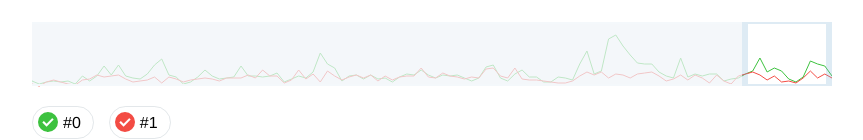
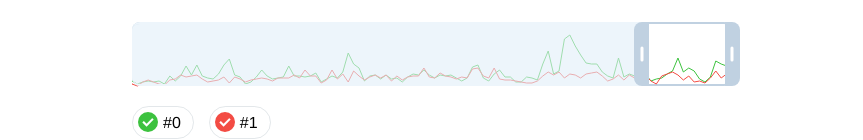
Before and after one commit to neSpecc/graphon, a website built with webpack: page telegraph/example.html in a window 1280 px wide. Shown: the part 448-588 px from the top of the page, without its empty margins (208-1071 px from the left). Built offline with Linux system fonts and the light colour scheme.

Commit message:
bouncing

```diff
--- a/telegraph/example.html
+++ b/telegraph/example.html
@@ -4,7 +4,7 @@
 
 <style>
     body {
-        max-width: 800px;
+        max-width: 600px;
         margin: 0 auto;
         padding: 15px;
         font-family: Roboto, 'Helvetica Neue', -apple-system,BlinkMacSystemFont,Segoe UI,Roboto,Oxygen,Ubuntu,Cantarell,Fira Sans,Droid Sans,sans-serif;
--- a/telegraph/src/modules/minimap.js
+++ b/telegraph/src/modules/minimap.js
@@ -2,6 +2,7 @@ import * as Dom from '../utils/dom.js';
 import * as Event from '../utils/event.js';
 import debounce from '../utils/debounce.js';
 import Graph from './graph.js';
+import log from '../utils/log.js';
 
 
 /**
@@ -238,6 +239,7 @@ export default class Minimap {
    * @param {string} offsetLeft
    */
   moveViewport(offsetLeft){
+    log({offsetLeft})
     const width = this.width;
     const maxLeft = this.wrapperWidth - width;
     const minLeft = this.leftZoneMinimumWidth;
@@ -332,6 +334,28 @@ export default class Minimap {
   finishSliding(){
     this.viewportPressed = false;
     this.viewportOffsetLeft = this.scrolledValue;
+
+
+    let start = null;
+
+    // console.log('direction', direction);
+
+    let step = (timestamp) => {
+      if (!start) start = timestamp;
+      var progress = timestamp - start;
+      let forTo = Math.min(progress / this.prevX, 500);
+
+      console.log('forTo', this.prevX, progress);
+
+      // console.log('progress', progress);
+      this.moveViewport(forTo * 5);
+      // element.style.transform = 'translateX(' + Math.min(progress / 10, 200) + 'px)';
+      if (progress < 100) {
+        window.requestAnimationFrame(step);
+      }
+    }
+
+    window.requestAnimationFrame(step);
   }
 
   finishLeftScaling(){
@@ -349,6 +373,28 @@ export default class Minimap {
    */
   viewportDragged(event){
     let delta = Event.getPageX(event) - this.moveStartX;
+
+    let direction = this.prevX < delta ? 'right' : 'left';
+
+    this.prevX = delta + 0;
+
+    // let start = null;
+    //
+    // console.log('direction', direction);
+    //
+    // let step = (timestamp) => {
+    //     if (!start) start = timestamp;
+    //     var progress = timestamp - start;
+    //
+    //     // console.log('progress', progress);
+    //     this.moveViewport(Math.min(this.prevX / 10, 200));
+    //     // element.style.transform = 'translateX(' + Math.min(progress / 10, 200) + 'px)';
+    //     if (progress < 500) {
+    //       window.requestAnimationFrame(step);
+    //     }
+    // }
+    //
+    // window.requestAnimationFrame(step);
 
     this.moveViewport(delta);
     this.syncScrollWithChart();
--- a/telegraph/src/styles/telegraph.css
+++ b/telegraph/src/styles/telegraph.css
@@ -86,35 +86,6 @@
     opacity: 0;
 }
 
-/*.tg-chart time:first-of-type {*/
-    /*text-align: right;*/
-/*}*/
-
-/*.tg-chart .skip-odd time:nth-of-type(2n),*/
-/*.tg-chart .skip-third time:nth-of-type(3n),*/
-/*.tg-chart .skip-fifth time:nth-of-type(5n),*/
-/*.tg-chart .skip-seventh time:nth-of-type(7n),*/
-/*.tg-chart .skip-ninth time:nth-of-type(9n),*/
-/*.tg-chart .skip-eleventh time:nth-of-type(11n) {*/
-    /*opacity: 0;*/
-    /*width: 0;*/
-/*}*/
-
-/*.tg-chart .skip-1 time:nth-of-type(2n),*/
-/*.tg-chart .skip-3 time:nth-of-type(3n),*/
-/*.tg-chart .skip-5 time:nth-of-type(5n),*/
-/*.tg-chart .skip-7 time:nth-of-type(7n),*/
-/*.tg-chart .skip-9 time:nth-of-type(9n),*/
-/*.tg-chart .skip-11 time:nth-of-type(11n),*/
-/*.tg-chart .skip-13 time:nth-of-type(13n),*/
-/*.tg-chart .skip-15 time:nth-of-type(15n),*/
-/*.tg-chart .skip-17 time:nth-of-type(17n),*/
-/*.tg-chart .skip-19 time:nth-of-type(19n),*/
-/*.tg-chart .skip-21 time:nth-of-type(21n) {*/
-    /*opacity: 0;*/
-    /*position: absolute;*/
-/*}*/
-
 
 /**
 * Pointer: a line below the Tooltip
@@ -169,9 +140,10 @@
     position: relative;
     height: 60px;
     margin-bottom: 20px;
-    border-top: 2px solid rgba(125,175,210,0.25);
-    border-bottom: 2px solid rgba(125,175,210,0.25);
+    border-top: 2px solid #C0D1E1;
+    border-bottom: 2px solid #C0D1E1;
     cursor: pointer;
+    border-radius: 8px;
 }
 
 
@@ -181,9 +153,9 @@
     top: -2px;
     bottom: -2px;
     width: 20%;
-    background: rgba(240, 245, 249, 0.73);
-    border-top: 2px solid #f4f8fb;
-    border-bottom: 2px solid #f4f8fb;
+    background: rgba(226,238,249,0.60);
+    border-top: 2px solid #EDF5FB;
+    border-bottom: 2px solid #EDF5FB;
     z-index: 2;
     cursor: default;
     will-change: width;
@@ -191,18 +163,20 @@
 
 .tg-minimap__left {
     left: 0;
+    border-radius: 8px 0 0 8px;
 }
 
 .tg-minimap__right {
     right: 0;
+    border-radius: 0 8px 8px 0;
 }
 
 .tg-minimap__left-scaler,
 .tg-minimap__right-scaler {
     position: absolute;
-    height: 100%;
+    height: calc(100% + 4px);
     width: 26px;
-    top: 0;
+    top: -2px;
     z-index: 2;
     cursor: col-resize;
 }
@@ -213,6 +187,7 @@
 
 .tg-minimap__right-scaler {
     left: -13px;
+
 }
 
 .tg-minimap__left-scaler::before,
@@ -220,21 +195,36 @@
     content: '';
     position: absolute;
     height: 100%;
-    width: 6px;
-    background: rgba(125,175,210,0.25);
+    width: 15px;
+    background: #C0D1E1;
+}
+
+.tg-minimap__left-scaler::after,
+.tg-minimap__right-scaler::after {
+    content: '';
+    position: absolute;
+    height: 15px;
+    width: 3px;
+    border-radius: 3px;
+    background: #fff;
+    left: 50%;
+    top: 50%;
+    transform: translate(-50%, -50%);
 }
 
 .tg-minimap__left-scaler::before {
-    left: 13px;
+    left: 5px;
+    border-radius: 8px 0 0 8px;
 }
 
 .tg-minimap__right-scaler::before {
-    left: 7px;
+    left: 6px;
+    border-radius: 0 8px 8px 0;
 }
 
 .tg-minimap__left-scaler:hover::before,
 .tg-minimap__right-scaler:hover::before {
-    background: rgba(132,168,192,0.32)
+    background: #BBCCDB;
 }
 
 
```
Also changed, not shown: telegraph/dist/main.js, 1 other file.
